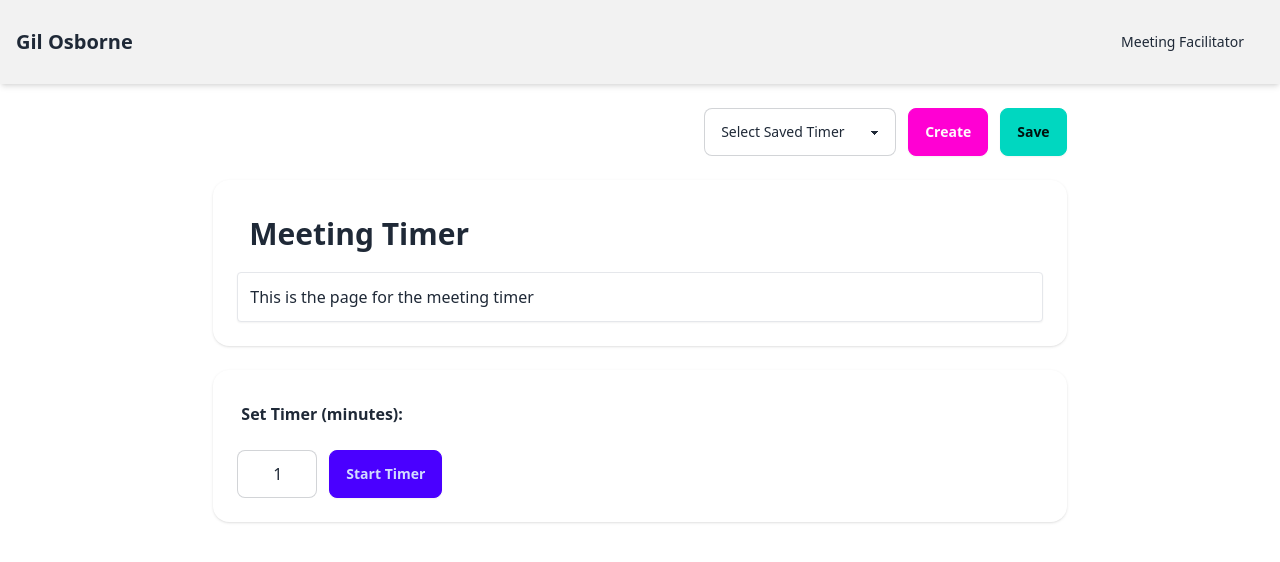
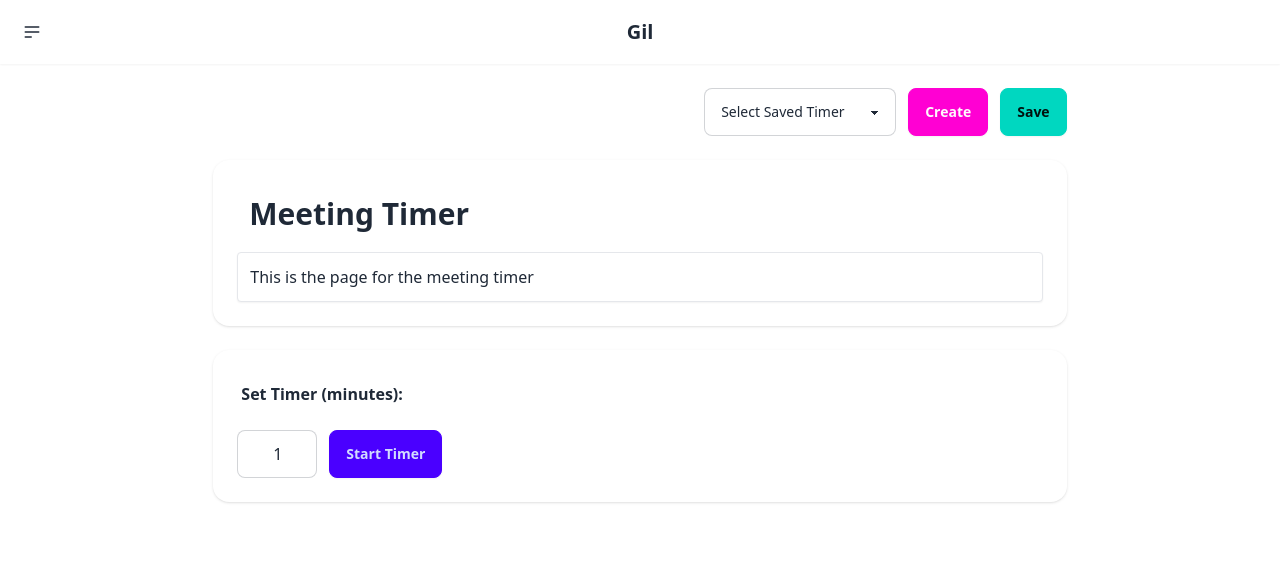
Before and after one commit to gilosborne/mytools, a plain HTML site: page tools/meetingfacilitator.html in a window 1280 px wide. Drawn offline with nearby package versions, Linux system fonts and the light colour scheme.

Commit message:
Update nav.html

```diff
--- a/nav.html
+++ b/nav.html
@@ -1,10 +1,31 @@
-<nav class="navbar bg-base-200 p-4 shadow-md">
-    <div class="flex-1">
-        <a href="/" class="text-xl font-bold">Gil Osborne</a>
-    </div>
+<!--<nav class="navbar bg-base-200 p-4 shadow-md">
+    <div class="navbar bg-base-100 shadow-sm">
+        <a class="btn btn-ghost text-xl">Gil</a>
+      </div>
     <div class="flex-none">
         <ul class="menu menu-horizontal px-1">
             <li><a href="/tools/meetingfacilitator.html">Meeting Facilitator</a></li>
         </ul>
     </div>
-</nav>
+</nav>-->
+
+<div class="navbar bg-base-100 shadow-sm">
+    <div class="navbar-start">
+      <div class="dropdown">
+        <div tabindex="0" role="button" class="btn btn-ghost btn-circle">
+          <svg xmlns="http://www.w3.org/2000/svg" class="h-5 w-5" fill="none" viewBox="0 0 24 24" stroke="currentColor"> <path stroke-linecap="round" stroke-linejoin="round" stroke-width="2" d="M4 6h16M4 12h16M4 18h7" /> </svg>
+        </div>
+        <ul
+          tabindex="0"
+          class="menu menu-sm dropdown-content bg-base-100 rounded-box z-1 mt-3 w-52 p-2 shadow">
+          <li><a href="/tools/meetingfacilitator.html">Meeting Facilitator</a></li>
+        </ul>
+      </div>
+    </div>
+    <div class="navbar-center">
+      <a class="btn btn-ghost text-xl">Gil</a>
+    </div>
+    <div class="navbar-end">
+
+    </div>
+  </div>
```
